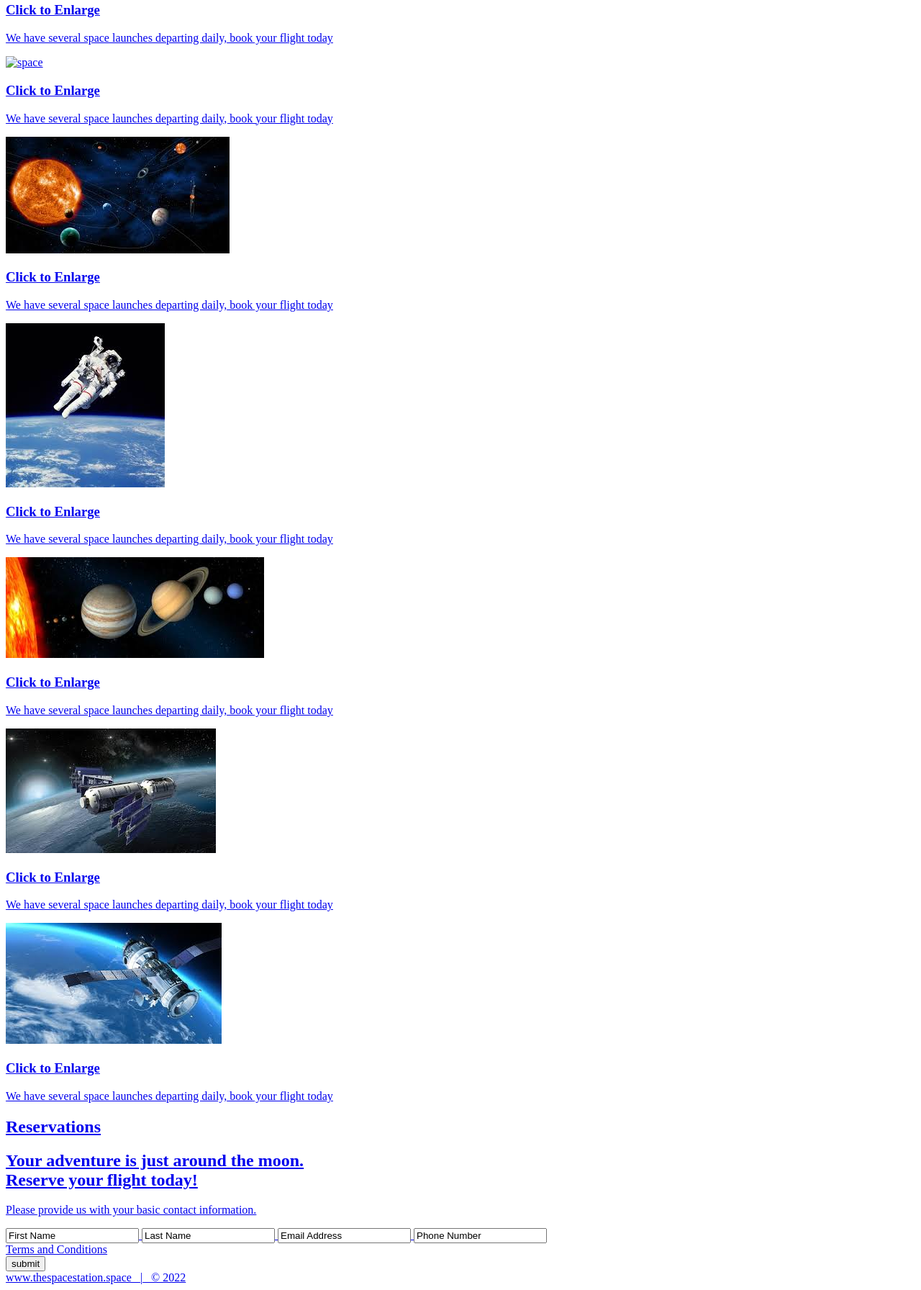
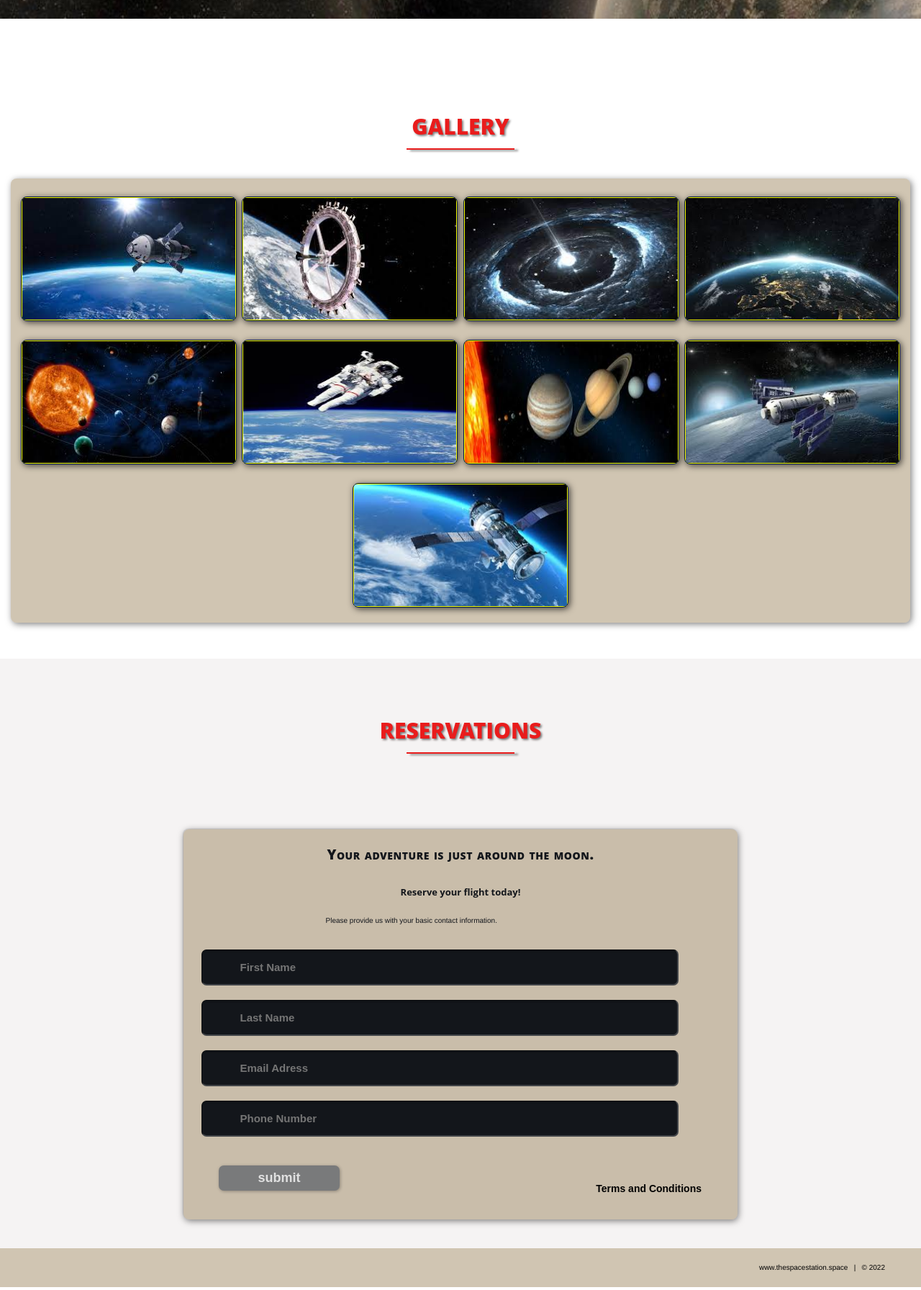
Before and after one commit to Mics90/Project, a plain HTML site: page index.html in a window 1280 px wide. Shown: the part 914-2706 px from the top of the page at 72% size. Drawn offline with Linux system fonts and the light colour scheme.

Commit message:
added css
added css

```diff
--- /dev/null
+++ b/css/animations.css
@@ -0,0 +1,102 @@
+/* MENU SECTION ANIMATION */
+
+.menu {
+    color: #f00;
+    font: bold 12px/18px sans-serif;
+    text-align: center;
+    display: inline;
+    margin: 0;
+    list-style: none;
+    text-decoration: none;
+  }
+
+  .menu li {
+    color: #000;
+    background-color: rgba(255, 255, 255, 1);
+    display: inline-block;
+    margin: 0% auto;
+    position: relative;
+    padding: 15px 4%;
+    border: 1px solid #9d9fa2;
+    box-shadow: 2px 2px 10px 0 rgba(0, 0, 0, 0.5);
+    border-radius: 6px;
+    /* background-color: #052136; */
+    cursor: pointer;
+    transition-property: background;
+    transition-duration: 0.4s;
+    transition-delay: 0s;
+    transition-timing-function: ease-in-out;
+  }
+
+  .menu li:hover {
+    color: #f00;
+    background-color: rgba(100, 65, 0, 0.3);
+  }
+
+  /* GALLERY SECTION ANIMATION */
+
+  .photo {
+    position: relative;
+    line-height: 0;
+    margin-bottom: 2em;
+    overflow: hidden;
+    border-radius: 8px;
+    padding: 1px;
+    border: 1px solid #021a40;
+    background-color: #ff0;
+    box-shadow: 2px 2px 10px 0 rgba(0, 0, 0, 0.7);
+  }
+
+  .photo-container {
+    text-align: center;
+    margin: 15px auto;
+    width: 300px;
+    height: 169px;
+  }
+
+  .photo-container img {
+    max-width: 100%;
+    width: 300px;
+    height: 169px;
+  }
+
+  .photo-overlay {
+    color: #fff;
+    position: absolute;
+    top: 0;
+    right: 0;
+    bottom: 0;
+    left: 0;
+    padding-left: 20px;
+    padding-right: 20px;
+    justify-content: center; /* For centering text inside .photo-overlay*/
+    align-items: center;
+    background: rgba(0, 0, 0, 0.5);
+  }
+
+  .white-head {
+      color: #c9bdaa;
+      margin-top: 5%;
+  }
+
+  /* PHOTO OVERLAY TRANSITION */
+
+  .photo-overlay {
+      opacity: 0;
+      transition: opacity .5s;
+      border-radius: 10px;
+      cursor: pointer;
+  }
+
+  .photo-overlay:hover {
+      opacity: 1;
+  }
+
+  photo img {
+      transition: transform 0.5s;
+      transform-origin: 50% 50%;
+  }
+
+  .photo:hover img {
+      transform: scale(1.1);
+  }
--- /dev/null
+++ b/css/shared.css
@@ -0,0 +1,323 @@
+html {
+    font-family: sans-serif;
+    font-size: 62.5%;
+    -webkit-tap-highlight-color: rgba(0, 0, 0, 0);
+    -webkit-text-size-adjust: 100%;
+    -ms-text-size-adjust: 100%;
+  }
+
+  body {
+    font-size: 14ps;
+    margin: 0;
+    font-family: "Helvetica Neue", Helvetica, Arial, sans-serif;
+    line-height: 1.42857143;
+    color: #333;
+    background-color: #fff;
+  }
+
+  footer,
+  nav {
+    display: block;
+  }
+
+  h1,h2,h3,h4,h5,h6 {
+    font-family: "Open Sans", sans-serif;
+  }
+
+  h1 {
+    line-height: 50px;
+    font-weight: 900;
+    font-size: 30px;
+    text-transform: uppercase;
+    text-align: center;
+    color: #e91c1c;
+    text-shadow: 2px 2px 3px rgba(0, 0, 0, 0.5);
+  }
+
+  h1::after {
+    /* This is the underline */
+    display: block;
+    content: "";
+    height: 2px;
+    width: 150px;
+    background: #e91c1c;
+    margin: 5px auto 40px;
+    box-shadow: 5px 2px 3px rgba(0, 0, 0, 0.5);
+  }
+
+  h2 {
+    line-height: 50px;
+    color: #e91c1c;
+  }
+
+  h3 {
+    line-height: 30px;
+    padding-bottom: 20px;
+  }
+
+  h4 {
+    padding-top: 25px;
+    line-height: 40px;
+    padding-bottom: 0px;
+    font-size: 22px;
+    font-weight: 900;
+  }
+
+  p {
+    font-weight: 300;
+    line-height: 30px;
+    padding-bottom: 15px;
+  }
+
+  .text-center {
+    text-align: center;
+  }
+
+  .heading-padding {
+    padding-bottom: 40px;
+  }
+
+  section {
+    padding-top: 50px;
+    margin-top: 50px;
+  }
+
+  .navbar {
+    height: 105px;
+    max-height: 340px;
+    display: block;
+  }
+
+  .container {
+    padding-right: 15px;
+    padding-left: 15px;
+    margin-right: auto;
+    margin-left: auto;
+  }
+
+  .container-fluid {
+    padding-right: 15px;
+    padding-left: 15px;
+    margin-right: auto;
+    margin-left: auto;
+  }
+
+  .row {
+    margin-right: -15px;
+    margin-left: -15px;
+  }
+
+  .clearfix::after,
+  .container::after,
+  .navbar::after {
+    clear: both;
+    display: table;
+    content: "";
+  }
+
+  .wrap {
+    height: 100%;
+    width: 100%;
+    position: absolute;
+    overflow: hidden; /* This ensure that
+      the image cannot render outside
+      of their container without
+      forcing any scrollbars */
+    top: 0;
+    left: 0;
+    text-align: center;
+  }
+
+  .menu-container {
+    max-height: 340px;
+    margin: 0% auto;
+    content: " ";
+    /*top: 0;
+  left: 0;
+  position: absolute;*/ /* To the top edge of the screen*/
+    width: 100%;
+    position: fixed;
+    z-index: 100%;
+    /* background-color: rgba(255,255,255, 0.5) */
+  }
+
+  /* HOME SECTION STYLES */
+
+  #home {
+    background: url(../images/thumb/planets.jpg) no-repeat 50% 50%;
+    background-attachment: fixed;
+    -webkit-background-size: cover;
+    -moz-background-size: cover;
+    -o-background-size: cover;
+    background-size: cover;
+    width: 100%;
+    display: block;
+    height: auto;
+    padding-top: 350px; /* This is space before the Main title Logo */
+    padding-bottom: 500px; /*This is spacer after the Main title Logo*/
+    color: #fff;
+  }
+
+  .head-main {
+    text-shadow: 2px 4px 5px rgba(0, 0, 0, 0.9);
+    font-variant: small-caps;
+    color: #fff;
+    letter-spacing: 5pt;
+    word-spacing: 21pt;
+    font-size: 4.5em;
+    text-align: left;
+    font-family: impact, sans-serif;
+    line-height: 2;
+    font-weight: 900;
+    border: 5px double #fff;
+    padding: 10px;
+  }
+
+  .head-sub-main {
+    font-size: 23px;
+    font-weight: 500;
+    padding: 50px 20px 10px 20px;
+    text-transform: uppercase;
+  }
+
+  .head-last {
+    font-size: 18px;
+    font-weight: 900;
+    padding: 5px 20px 20px 20px;
+    border: 1px dotted #fff;
+    padding: 5px;
+  }
+
+  /* CONTACT STYLES */
+
+  .flex-container {
+    display: -webkit-flex;
+    display: flex;
+    flex-wrap: wrap;
+    padding: 10px;
+    border-radius: 8px;
+    margin: 0px auto;
+    background-color: rgba(100, 65, 0, 0.3);
+    box-shadow: 2px 2px 10px 0 rgba(0, 0, 0, 0.5);
+  }
+
+  #contact {
+    background-color: #f5f3f3;
+  }
+
+  .reservation {
+    width: 60%;
+    padding: 10px;
+    border-radius: 8px;
+    margin: 0px auto;
+    background-color: rgba(100, 65, 0, 0.3);
+    box-shadow: -1px -1px 1px 0 rgba(0, 0, 0, 0.1),
+      1px 2px 10px 0 rgba(0, 0, 0, 0.5);
+  }
+
+  .reservation h2 {
+    width: 70%;
+    text-align: center;
+    margin: 0 auto;
+    color: #13161b;
+    font-size: 1.3em;
+    letter-spacing: 0pt;
+    word-spacing: 0pt;
+  }
+
+  .reservation h2 span {
+    width: 70%;
+    text-align: center;
+    margin: 0 auto;
+    color: #13161b;
+    font-weight: 900;
+    font-size: 1.5em;
+    font-variant: small-caps;
+    letter-spacing: 0.4pt;
+    word-spacing: 0.3pt;
+  }
+
+  .reservation p {
+    color: #13161b;
+    width: 50%;
+    margin: 0 auto;
+  }
+
+  .reservation input[type="text"] {
+    font-size: 15px;
+    outline: none;
+    font-weight: 600;
+    color: #8dbe8f;
+    padding: 2% 1% 2% 7%;
+    width: 80%;
+    border-top: 1px solid #090b0d;
+    border-right: 2px solid #424549;
+    border-bottom: 2px solid #424549;
+    border-left: 1px solid #090b0d;
+    margin: 10px 1em;
+    border-radius: 7px;
+    background: #13161b;
+    box-shadow: inset 0px 3px 0px 0px rgba(5, 5, 5, 0.15);
+    font-family: "Releway", sans-serif;
+  }
+
+  .reservation input[type="text"]:hover {
+    box-shadow: 0 0 10px rgba(100, 65, 0, 0.8);
+  }
+
+  .form-spacer {
+    padding: 30px 39px;
+  }
+
+  .terms {
+    margin: 30px 1px 0 0;
+    padding-left: 52px;
+    font-size: 14px;
+    line-height: 5px;
+    color: #000;
+    cursor: pointer;
+    font-family: "Releway", sans-serif;
+    font-weight: 600;
+    position: relative;
+    display: inline;
+    float: right;
+  }
+
+  .terms:hover {
+    color: orange;
+    text-decoration: underline;
+  }
+
+  .submit input[type="submit"] {
+    color: rgb(225, 225, 225);
+    cursor: pointer;
+    border: none;
+    font-weight: 900;
+    outline: none;
+    text-align: center;
+    font-family: "Relay", sans-serif;
+    margin: opx 3%;
+    padding: 7px 0px;
+    width: 25%;
+    font-size: 18px;
+    transition: border-color 0.3s color 0.3s background-coloe 0.3s;
+    border-radius: 7px;
+    background-color: #797a7b;
+    box-shadow: 1px 1px 4px 0 rgba(0, 0, 0, 0.3);
+  }
+
+  .submit input[type="submit"]:hover {
+    color: #000;
+    background-color: #8d8e6f;
+    box-shadow: inset 1px 2px 15px 0 rgba(0, 0, 0, 0.5);
+  }
+
+  /* FOOTER STYLES */
+
+  #footer {
+    background-color: rgba(100, 65, 0, 0.3);
+    color: #000;
+    text-shadow: 2px 2px 8px 0 rgba(0, 0, 0, 0.4);
+    padding: 20px 50px 20px 50px;
+    text-align: right;
+  }
--- a/index.html
+++ b/index.html
@@ -1,187 +1,197 @@
 <!DOCTYPE html>
 <html lang="en">
     <head>
+        <meta charset="utf-8">
         <title>The Space Station | Resort </title>
-		<meta charset="utf-8">
+        <link rel="stylesheet" href="./css/shared.css">
+        <link rel="stylesheet" href="./css/animations.css">
     </head>
     <body>
 
-		<!-- NAV -->
-		<div>
-			<div>
-				<ul>
-					<a href="#home" id="link"><li>HOME</li>
-					<a href="#gallery" id="link"><li>GALLERY</li>
-					<a href="#contact" id="link"><li>RESERVATION</li>
+        <!---NAV-->
+        <div class="wrap">
+            <div class="menu-container">
+                <ul class="menu">
+                    <a href="#home"><li>HOME</li></a>
+                    <a href="#gallery"><li>GALLERY</li></a>
+                    <a href="#contact"><li>RESERVATIONS</li></a>
                 </ul>
             </div>
         </div>
-		<!--END NAV -->
+        <!----END NAV-->
 
-		<!--HOME -->
+        <!---HOME-->
         <div id="home">
-			<div>
-				<div>
-					<span>The Space Station</span>
+            <div class="container">
+                <div class="text-center">
+                    <span class="head-main">The Space Station</span>
                 </div>
             </div>
         </div>
-		<!-- END HOME -->
+        <!----END HOME-->
 
-		<!-- GALLERY -->
-		<section>
-			<div id="gallery">
+        <!---GALLERY-->
+        <section id="gallery">
+            <div class="container">
                 <h1>Gallery</h1>
-				<div>
-					<!-- PHOTO-CONTAINER 1 -->
-					<div>
-						<div>
-							<img src="./images/thumb/thumbnail_1.jpg" alt="space">
-							<div>
+                <div class="flex-container">
+
+                    <!-----PHOTO CONTAINER 1 -->
+                    <div class="photo-container">
+                        <div class="photo">
+                            <img src="./images/thumb/thumbnail_1.jpg" alt="">
+                            <div class="photo-overlay">
                                 <h3>Click to Enlarge</h3>
-								<p>We have several space launches departing daily, book your flight today</p>
+                                <p>We have several space launches departing daily, book your flight today!</p>
                             </div>
                         </div>
                     </div>
-					<!-- END PHOTO-CONTAINER 1 -->
+                    <!---END PHOTO CONTAINER 1 -->
 
-					<!-- PHOTO-CONTAINER 2 -->
-					<div>
-						<div>
-							<img src="./images/thumb/thumbnail_2.jpg" alt="space">
-							<div>
+
+                    <!-----PHOTO CONTAINER 2 -->
+                    <div class="photo-container">
+                        <div class="photo">
+                            <img src="./images/thumb/thumbnail_2.jpg" alt="">
+                            <div class="photo-overlay">
                                 <h3>Click to Enlarge</h3>
-								<p>We have several space launches departing daily, book your flight today</p>
+                                <p>We have several space launches departing daily, book your flight today!</p>
                             </div>
                         </div>
                     </div>
-					<!-- END PHOTO-CONTAINER 2 -->
+                    <!---END PHOTO CONTAINER 2 -->
 
-					<!-- PHOTO-CONTAINER 3 -->
-					<div>
-						<div>
-							<img src="./images/thumb/thumbnail_3.jpg" alt="space">
-							<div>
+                    <!-----PHOTO CONTAINER 3 -->
+                    <div class="photo-container">
+                        <div class="photo">
+                            <img src="./images/thumb/thumbnail_3.jpg" alt="">
+                            <div class="photo-overlay">
                                 <h3>Click to Enlarge</h3>
-								<p>We have several space launches departing daily, book your flight today</p>
+                                <p>We have several space launches departing daily, book your flight today!</p>
                             </div>
                         </div>
                     </div>
-					<!-- END PHOTO-CONTAINER 3 -->
+                    <!---END PHOTO CONTAINER 3 -->
 
-					<!-- PHOTO-CONTAINER 4 -->
-					<div>
-						<div>
-							<img src="./images/thumb/thumbnail_.4jpg" alt="space">
-							<div>
+                    <!-----PHOTO CONTAINER 4 -->
+                    <div class="photo-container">
+                        <div class="photo">
+                            <img src="./images/thumb/thumbnail_4.jpg" alt="">
+                            <div class="photo-overlay">
                                 <h3>Click to Enlarge</h3>
-								<p>We have several space launches departing daily, book your flight today</p>
+                                <p>We have several space launches departing daily, book your flight today!</p>
                             </div>
                         </div>
                     </div>
-					<!-- END PHOTO-CONTAINER 4 -->
+                    <!---END PHOTO CONTAINER 4 -->
 
-					<!-- PHOTO-CONTAINER 5 -->
-					<div>
-						<div>
-							<img src="./images/thumb/thumbnail_5.jpg" alt="space">
-							<div>
+                    <!-----PHOTO CONTAINER 5 -->
+                    <div class="photo-container">
+                        <div class="photo">
+                            <img src="./images/thumb/thumbnail_5.jpg" alt="">
+                            <div class="photo-overlay">
                                 <h3>Click to Enlarge</h3>
-								<p>We have several space launches departing daily, book your flight today</p>
+                                <p>We have several space launches departing daily, book your flight today!</p>
                             </div>
                         </div>
                     </div>
-					<!-- END PHOTO-CONTAINER 5 -->
+                    <!---END PHOTO CONTAINER 5 -->
 
-					<!-- PHOTO-CONTAINER 6 -->
-					<div>
-						<div>
-							<img src="./images/thumb/thumbnail_6.jpg" alt="space">
-							<div>
+                    <!-----PHOTO CONTAINER 6 -->
+                    <div class="photo-container">
+                        <div class="photo">
+                            <img src="./images/thumb/thumbnail_6.jpg" alt="">
+                            <div class="photo-overlay">
                                 <h3>Click to Enlarge</h3>
-								<p>We have several space launches departing daily, book your flight today</p>
+                                <p>We have several space launches departing daily, book your flight today!</p>
                             </div>
                         </div>
                     </div>
-					<!-- END PHOTO-CONTAINER 6 -->
+                    <!---END PHOTO CONTAINER 6 -->
 
-					<!-- PHOTO-CONTAINER 7 -->
-					<div>
-						<div>
-							<img src="./images/thumb/thumbnail_7.jpg" alt="space">
-							<div>
+                    <!-----PHOTO CONTAINER 7 -->
+                    <div class="photo-container">
+                        <div class="photo">
+                            <img src="./images/thumb/thumbnail_7.jpg" alt="">
+                            <div class="photo-overlay">
                                 <h3>Click to Enlarge</h3>
-								<p>We have several space launches departing daily, book your flight today</p>
+                                <p>We have several space launches departing daily, book your flight today!</p>
                             </div>
                         </div>
                     </div>
-					<!-- END PHOTO-CONTAINER 7 -->
+                    <!---END PHOTO CONTAINER 7 -->
 
-					<!-- PHOTO-CONTAINER 8 -->
-					<div>
-						<div>
-							<img src="./images/thumb/thumbnail_8.jpg" alt="space">
-							<div>
+                    <!-----PHOTO CONTAINER 8 -->
+                    <div class="photo-container">
+                        <div class="photo">
+                            <img src="./images/thumb/thumbnail_8.jpg" alt="">
+                            <div class="photo-overlay">
                                 <h3>Click to Enlarge</h3>
-								<p>We have several space launches departing daily, book your flight today</p>
+                                <p>We have several space launches departing daily, book your flight today!</p>
                             </div>
                         </div>
                     </div>
-					<!-- END PHOTO-CONTAINER 8 -->
+                    <!---END PHOTO CONTAINER 8 -->
 
-					<!-- PHOTO-CONTAINER 9 -->
-					<div>
-						<div>
-							<img src="./images/thumb/thumbnail_9.jpg" alt="space">
-							<div>
+                    <!-----PHOTO CONTAINER 9 -->
+                    <div class="photo-container">
+                        <div class="photo">
+                            <img src="./images/thumb/thumbnail_9.jpg" alt="">
+                            <div class="photo-overlay">
                                 <h3>Click to Enlarge</h3>
-								<p>We have several space launches departing daily, book your flight today</p>
+                                <p>We have several space launches departing daily, book your flight today!</p>
                             </div>
                         </div>
                     </div>
-					<!-- END PHOTO-CONTAINER 9 -->
+                    <!---END PHOTO CONTAINER 9 -->
+
                 </div>
             </div>
         </section>
-		<!--END GALLERY -->
+        <!----END GALLERY-->
 
-		<!--RSVP -->
-		<section>
-			<div id="contact">
-				<div>
-					<h1>Reservations</h1>
-					<div>
+        <!---RSVP-->
+        <section id="contact">
+            <div class="container">
+                <div class="heading-padding">
+                    <h1 class="heading-padding">Reservations</h1>
+                    <div class="reservation">
                         <h2><span>Your adventure is just around the moon.</span>
-							<br/>Reserve your flight today!
+                        </br>Reserve your flight today!
                         </h2>
-							<p>
+                        <p class="rsvp-text">
                             Please provide us with your basic contact information.
                         </p>
-							<div>
+                        <div class="form-rsvp">
                             <form action="" method="post">
-									<input class="rsvp" type="text" value="First Name">
-									<input class="rsvp" type="text" value="Last Name">
-									<input class="rsvp" type="text" value="Email Address">
-									<input class="rsvp" type="text" value="Phone Number">
+                                <input class="rsvp" type="text" value="" placeholder="First Name">
+                                <input class="rsvp" type="text" value="" placeholder="Last Name">
+                                <input class="rsvp" type="text" value="" placeholder="Email Adress">
+                                <input class="rsvp" type="text" value="" placeholder="Phone Number">
                                 <div class="form-spacer">
                                     <label class="terms">Terms and Conditions</label>
+                                    <div class="submit">
+                                        <input type="submit" value="submit">
                                     </div>
-									<div>
-										<input type="submit" value="submit">
                                 </div>
                             </form>
                         </div>
                     </div>
+
                 </div>
             </div>
         </section>
-			<!--END RSVP-->
+        <!----END RSVP-->
 
-			<!-- FOOTER -->
-			<div>
+        <!---FOOTER-->
+        <div id="footer">
             www.thespacestation.space &nbsp; | &nbsp; &copy; 2022
         </div>
-			<!-- END FOOTER -->
+        <!----END FOOTER-->
+
+
+
+
 
 
     </body>
```
Also changed, not shown: images/thumb/planets.jpg (added). Lines whose indentation alone changed are shown as unchanged.
